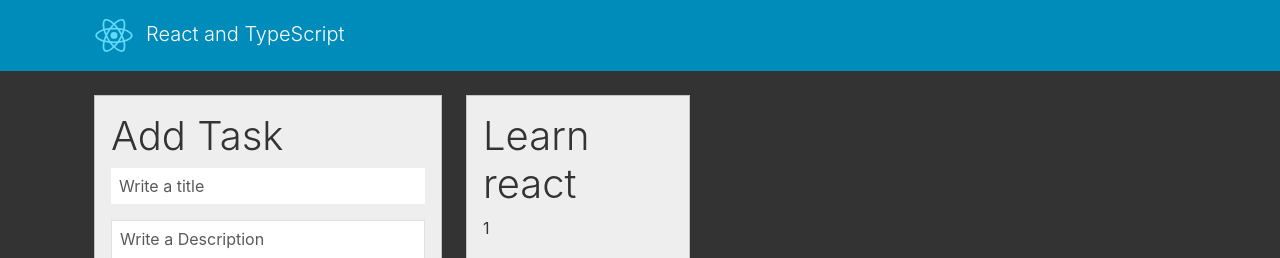
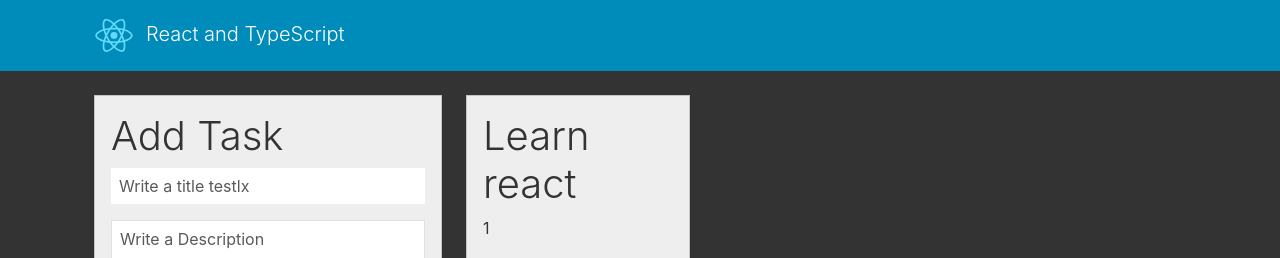
Before and after one commit to LexferRam/ReactJS-typescript, a React (Create React App) app: page / in a window 1280 px wide. Shown: the top 258 px of the page. Built offline with nearby package versions, Linux system fonts and the light colour scheme.

Commit message:
change input placeholder

```diff
--- a/src/components/TaskForm.tsx
+++ b/src/components/TaskForm.tsx
@@ -39,7 +39,7 @@ const TaskForm = ({addNewTask}:Props) => {
                 <input
                    ref={inputTitle}
                    type="text"
-                   placeholder="Write a title"
+                   placeholder="Write a title testlx"
                    name='title'
                    value={task.title}
                    className='form-control mb-3 rounded-0 shadow-none border-0'
```
